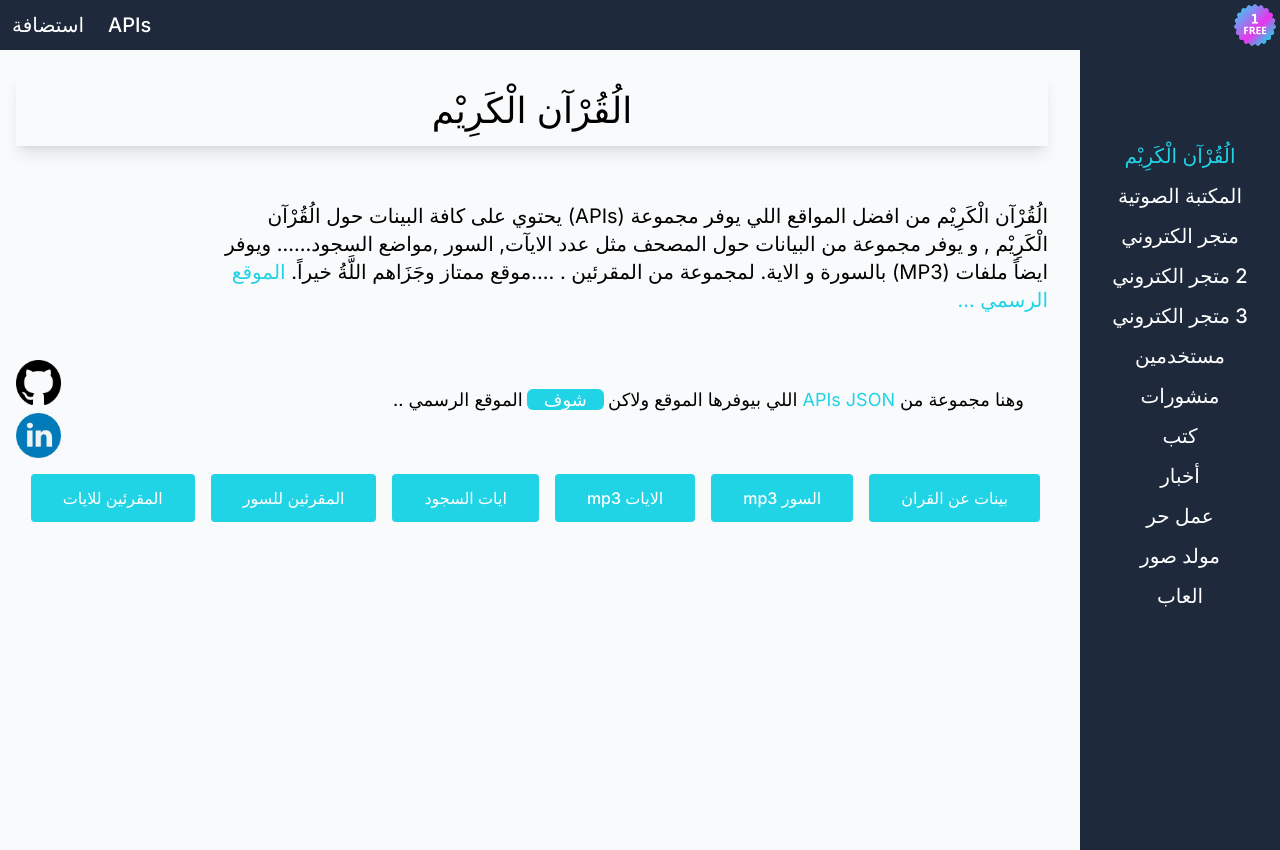
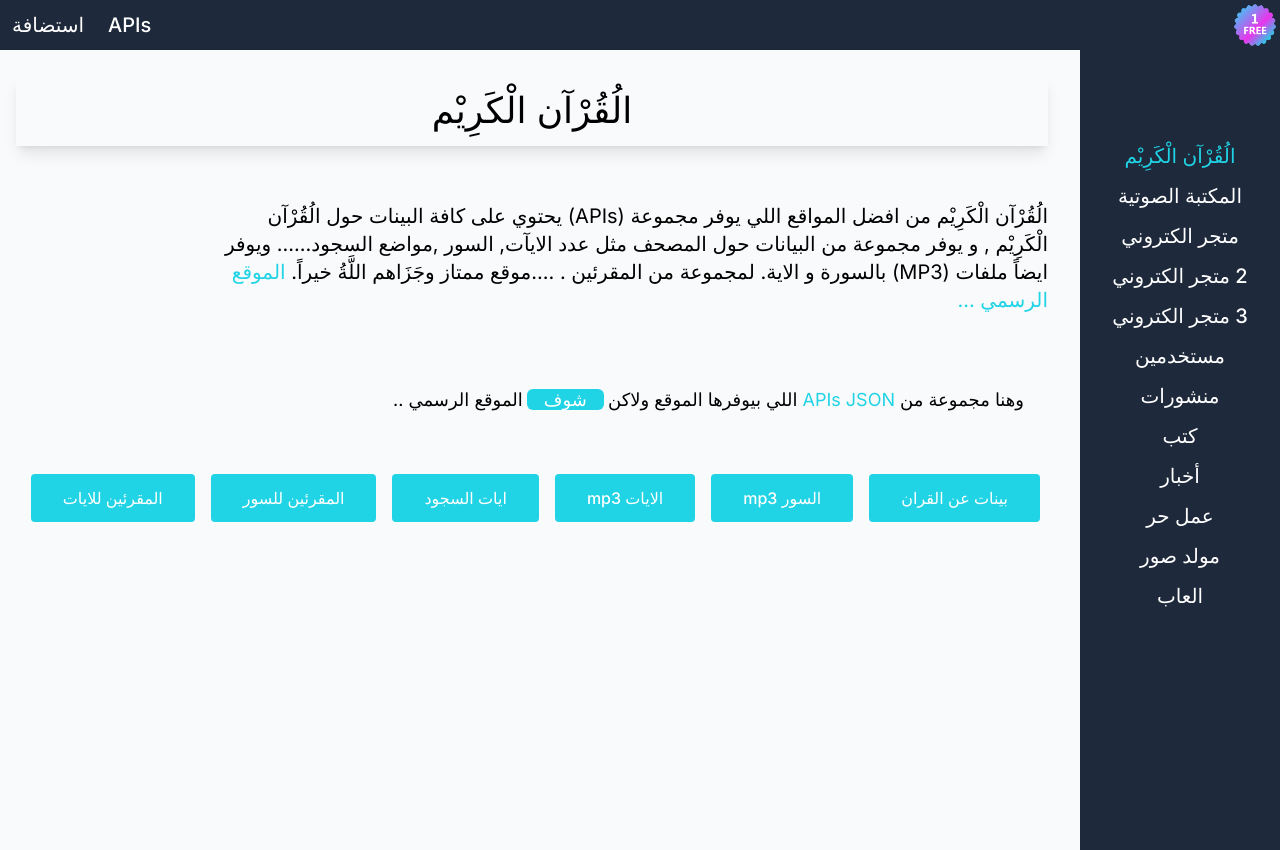
Before and after one commit to barmajli2/Free-Tools, a Next.js app: page / in a window 1280 px wide. Built offline with nearby package versions, Linux system fonts and the light colour scheme.

Commit message:
Update layout.js

```diff
--- a/src/app/layout.js
+++ b/src/app/layout.js
@@ -1,10 +1,8 @@
-// Tajawal
 
 import Image from 'next/image'
 import { Inter } from "next/font/google";
 import "./globals.css";
 import Navbar from './components/NavBar';
-import Linketer from './components/Linketer';
 
 
 
@@ -22,7 +20,6 @@ export default function RootLayout({ children }) {
     <html lang="ar" dir="rtl">
       <body className={inter.className}>
         <Navbar/>
-        <Linketer/>
         {children}
         </body>
     </html>
```
